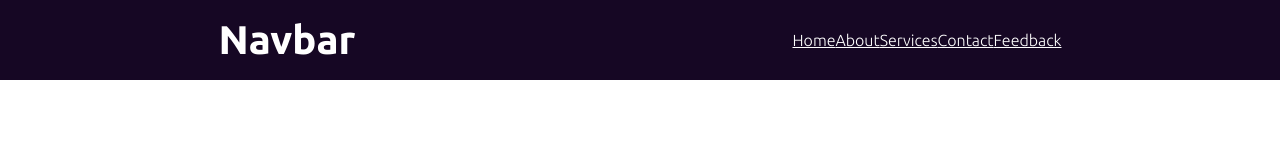
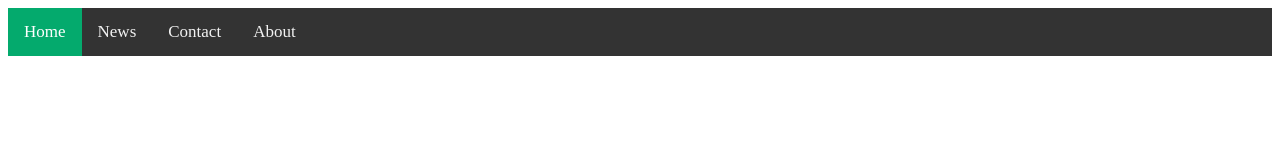
Before and after one commit to edu-santos8/Responsive-Navigation-Bar, a plain HTML site: page index.html in a window 1280 px wide. Drawn offline with Linux system fonts and the light colour scheme.

Commit message:
Changes
W3Schools tutorials are the best. Love

```diff
--- a/index.html
+++ b/index.html
@@ -1,33 +1,25 @@
 <!DOCTYPE html>
-<!-- Created By CodingNepal - www.codingnepalweb.com -->
-<html lang="en" dir="ltr">
-  <head>
-    <meta charset="utf-8">
-    <title>Responsive Navbar | CodingNepal</title>
+<html lang="en">
+<head>
+    <meta charset="UTF-8">
+    <meta http-equiv="X-UA-Compatible" content="IE=edge">
     <meta name="viewport" content="width=device-width, initial-scale=1.0">
+    <title>Responsive Navigation Bar</title>
+    <link rel="stylesheet" href="https://cdnjs.cloudflare.com/ajax/libs/font-awesome/4.7.0/css/font-awesome.min.css">
     <link rel="stylesheet" href="style.css">
-    <link rel="stylesheet" href="https://cdnjs.cloudflare.com/ajax/libs/font-awesome/4.7.0/css/all.min.css"/>
-  </head>
-  <body>
-    <nav class="navbar">
-        <div class="left">
-            <h1>Navbar</h1>
-        </div>
+</head>
 
-    <div class="right">
-        <input type="checkbox" id="check">
-        <label for="check" class="checkBtn">
-            <i class="fas fa-bars"></i>
-        </label>
+<body>
 
-    <ul class="list">
-        <li><a href="#">Home</a></li>
-        <li><a href="#">About</a></li>
-        <li><a href="#">Services</a></li>
-        <li><a href="#">Contact</a></li>
-        <li><a href="#">Feedback</a></li>
-    </ul>
-    </div>
-    </nav>
-  </body>
+<div class="topnav" id="myTopnav">
+  <a href="#home" class="active">Home</a>
+  <a href="#news">News</a>
+  <a href="#contact">Contact</a>
+  <a href="#about">About</a>
+  <a href="javascript:void(0);" class="icon" onclick="myFunction()">
+    <i class="fa fa-bars"></i>
+  </a>
+</div>
+
+</body>
 </html>
--- a/style.css
+++ b/style.css
@@ -1,43 +1,28 @@
-@import url('https://fonts.googleapis.com/css2?family=Poppins&family=Ubuntu:wght@300;700&display=swap');
-
-* {
-    margin: 0;
-    padding: 0;
-    box-sizing: border-box;
-    color: #fff;
-    font-family: 'Ubuntu', sans-serif;
+.topnav {
+    background-color: #333;
+    overflow: hidden;
 }
 
-.navbar {
-    background-color: rgb(22, 7, 36);
-    display: flex;
-    justify-content: space-around;
-    align-items: center;
-    line-height: 5rem;
+.topnav a {
+    float: left;
+    display: block;
+    color: #f2f2f2;
+    text-align: center;
+    padding: 14px 16px;
+    text-decoration: none;
+    font-size: 17px;
 }
 
-.left h1 {
-    font-size: 2.5rem;
-    cursor: pointer;
+.topnav a:hover {
+    background-color: #ddd;
+    color: black;
 }
 
-.checkBtn {
+.topnav a.active {
+    background-color: #04AA6D;
+    color: white;
+}
+
+.topnav .icon {
     display: none;
 }
-
-#check {
-    display: none;
-}
-
-.checkBtn {
-    cursor: pointer;
-    font-size: 30px;
-    float: right;
-    color: #edle79;
-    line-height: 80px
-}
-
-.right ul {
-    display: flex;
-    list-style: none;
-}
```
